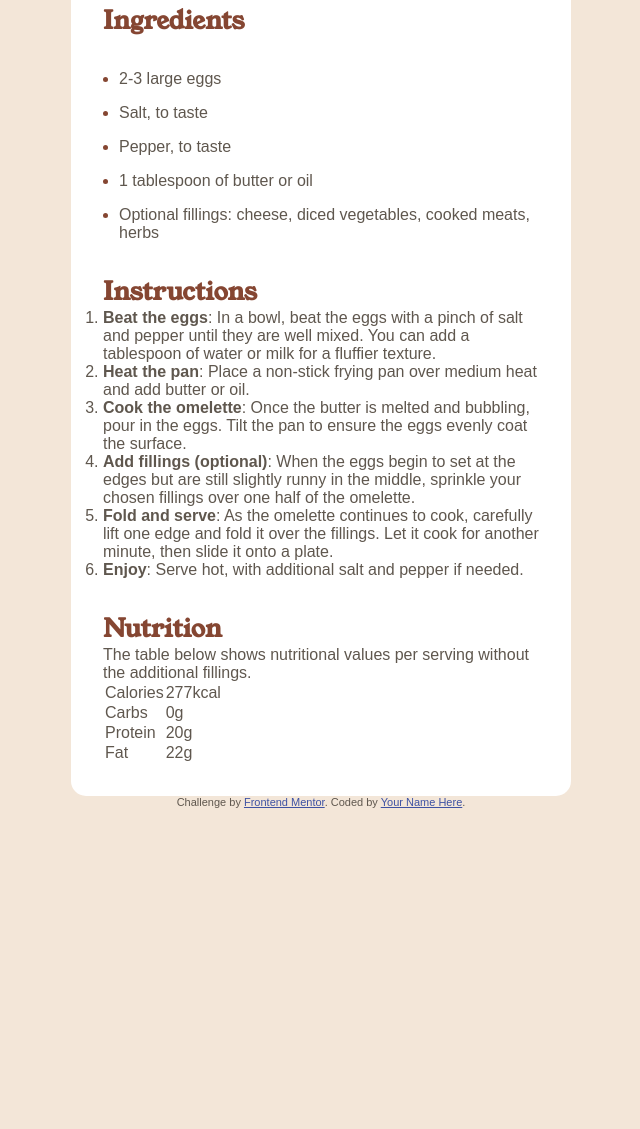
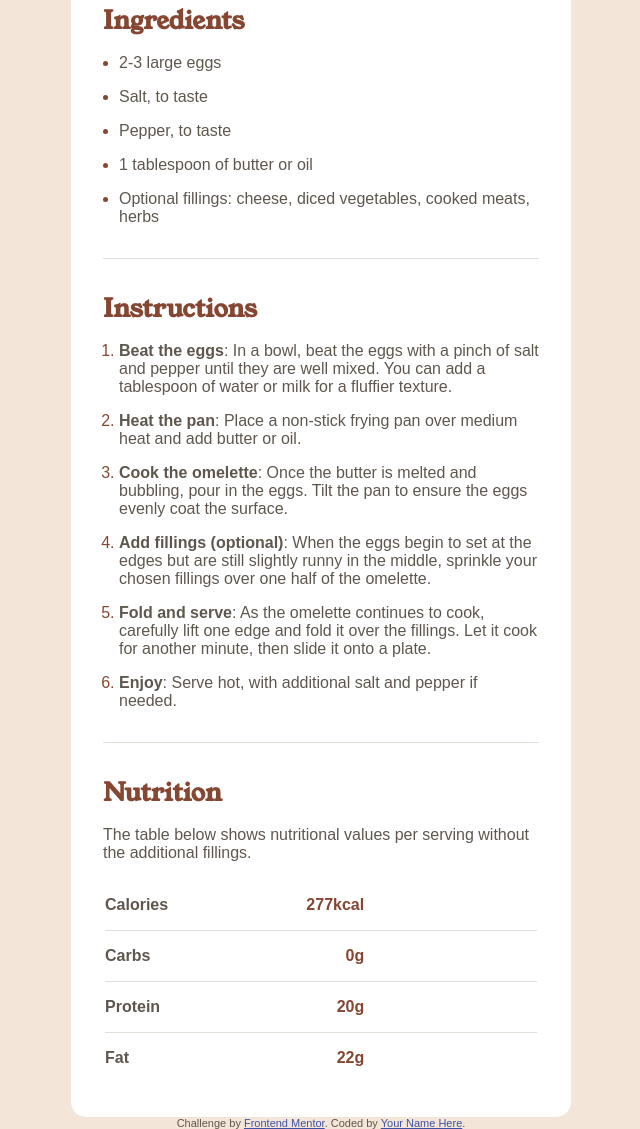
Before and after one commit to CodingDango/frontendmentor-recipe-page, a plain HTML site: page index.html in a window 1280 px wide. Shown: the part 657-1786 px from the top of the page, without its empty margins (319-959 px from the left). Before the commit the page ends 1465 px from the top, so only its background shows below. Drawn offline with Linux system fonts and the light colour scheme; files whose address does not match are found by name.

Commit message:
Almost finished

```diff
--- a/index.html
+++ b/index.html
@@ -66,20 +66,28 @@
                 <table>
                     <tbody>
                         <tr>
-                            <td>Calories</td>
-                            <td>277kcal</td>
+                            <div>
+                                <th>Calories</th>
+                                <td>277kcal</td>
+                            </div>
                         </tr>
                         <tr>
-                            <td>Carbs</td>
-                            <td>0g</td>
+                            <div>
+                                <th>Carbs</th>
+                                <td>0g</td>
+                            </div>
                         </tr>
                         <tr>
-                            <td>Protein</td>
-                            <td>20g</td>
+                            <div>
+                                <th>Protein</th>
+                                <td>20g</td>
+                            </div>
                         </tr>
                         <tr>
-                            <td>Fat</td>
-                            <td>22g</td>
+                            <div>
+                                <th>Fat</th>
+                                <td>22g</td>
+                            </div>
                         </tr>
                     </tbody>
                 </table>
--- a/style.css
+++ b/style.css
@@ -115,11 +115,10 @@ main {
 }
 
 /* Ingredients Section */
-
 .recipe__ingredients-section {
     display: flex;
     flex-direction: column;
-    gap: 2rem;
+    gap: 1rem;
 }
 
 .recipe__ingredients-section ul {
@@ -133,3 +132,62 @@ main {
 .recipe__ingredients-section li::marker {
     color: var(--brown800);
 }
+
+/* Instructions Section */
+.recipe__instructions-section {
+    padding-top: 2rem;
+    padding-bottom: 2rem;
+    border-top: 1px solid var(--stone150);
+    border-bottom: 1px solid var(--stone150);
+
+    display: flex;
+    flex-direction: column;
+    gap: 1rem;
+}
+
+.recipe__instructions-section ol {
+    margin-left: 1rem;
+    display: flex;
+    flex-direction: column;
+    gap: 1rem;
+
+}
+
+.recipe__instructions-section li::marker {
+    color: var(--brown800);
+}
+
+/* Nutrition Section */
+.recipe__nutrition-section {
+    display: flex;
+    flex-direction: column;
+    /* gap: 1rem;  For some reason this fucks it up
+    It gives too much space between the table and the paragraph
+    for now im using margin-bottoms*/
+}
+
+.recipe__nutrition-section h2,
+.recipe__nutrition-section p {
+    margin-bottom: 1rem;
+}
+
+.recipe__nutrition-section tr {
+    display: flex;
+    justify-content: space-between;
+    border-bottom: 1px solid var(--stone150);
+
+    padding-top: 1rem;
+    padding-bottom: 1rem;
+
+}
+
+.recipe__nutrition-section tr:last-of-type {
+    border-bottom: none;
+}
+
+.recipe__nutrition-section td {
+    padding-right: 40%;
+    text-align: right;
+    color: var(--brown800);
+    font-weight: 600;
+}
```
